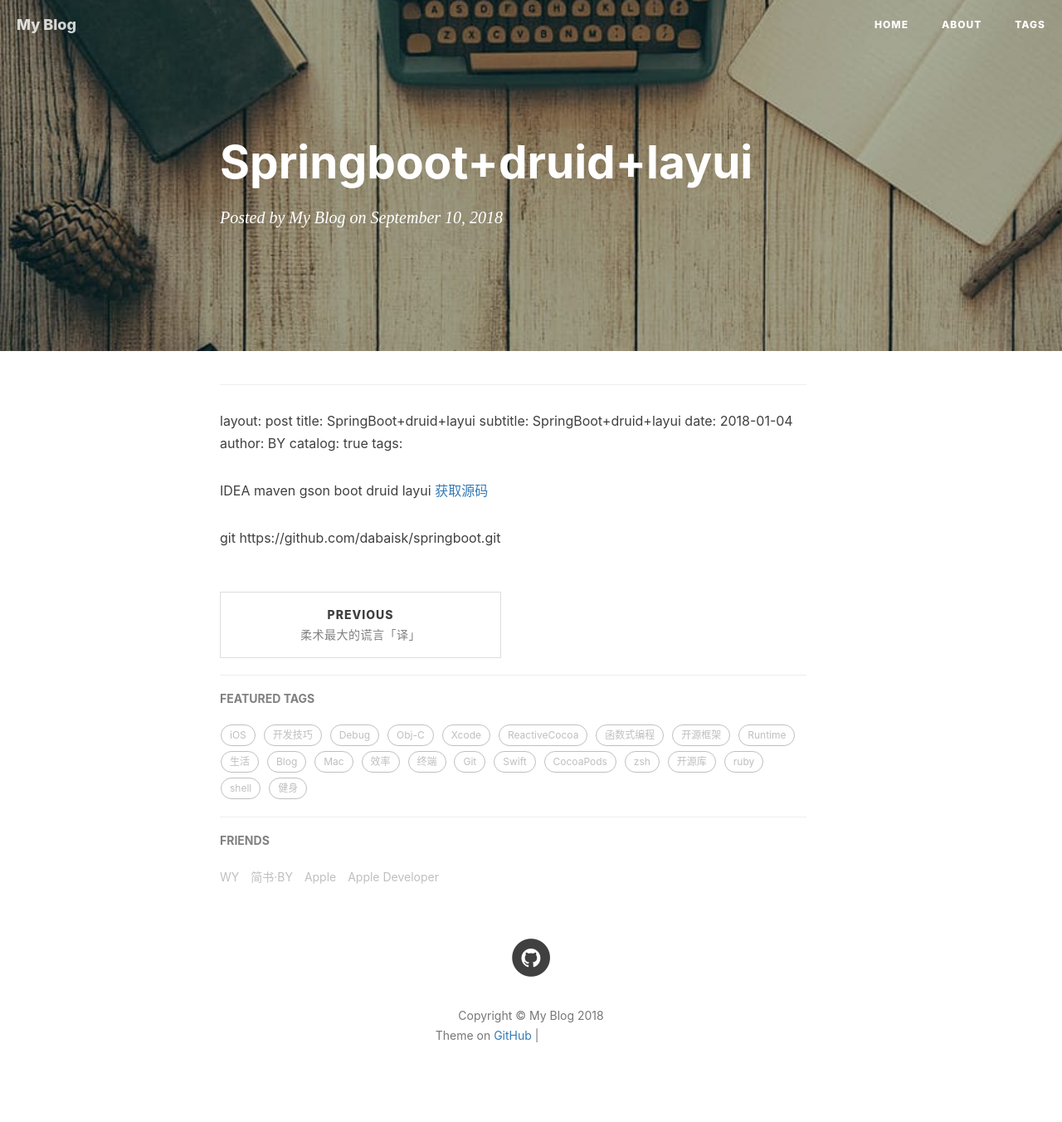
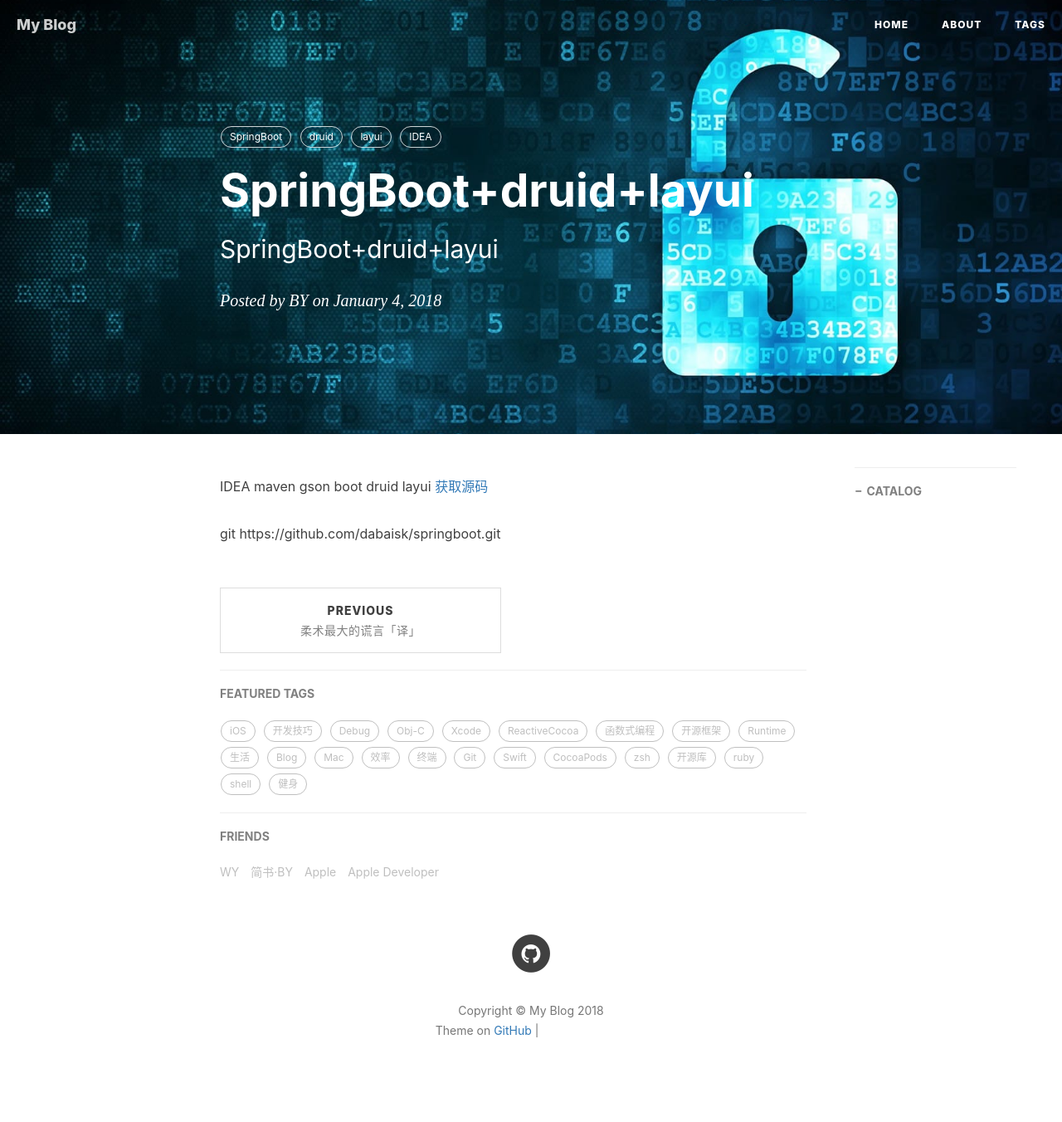
Before and after one commit to dabaisk/dabaisk.github.io, a Jekyll site: the page built from _posts/2018-09-10-SpringBoot+druid+layui.md, in a window 1280 px wide. Shown: the whole page at 83% size. Built offline with Jekyll 4.4.1, drawn with Linux system fonts in a browser that asks for light colours; nearby versions of some CDN libraries; our own code applies the rules of GitHub Pages for plain Markdown files; comment, search, counter and statistics services are not loaded; grey boxes are pictures that could not be loaded.

Commit message:
Update 2018-09-10-SpringBoot+druid+layui.md

```diff
--- a/_posts/2018-09-10-SpringBoot+druid+layui.md
+++ b/_posts/2018-09-10-SpringBoot+druid+layui.md
@@ -4,9 +4,14 @@
 subtitle:   SpringBoot+druid+layui
 date:       2018-01-04
 author:     BY
+header-img: img/post-bg-hacker.jpg
 catalog: true
 tags:
-
+    - SpringBoot
+    - druid
+    - layui
+    - IDEA
+---
 IDEA
 maven
 gson
```
